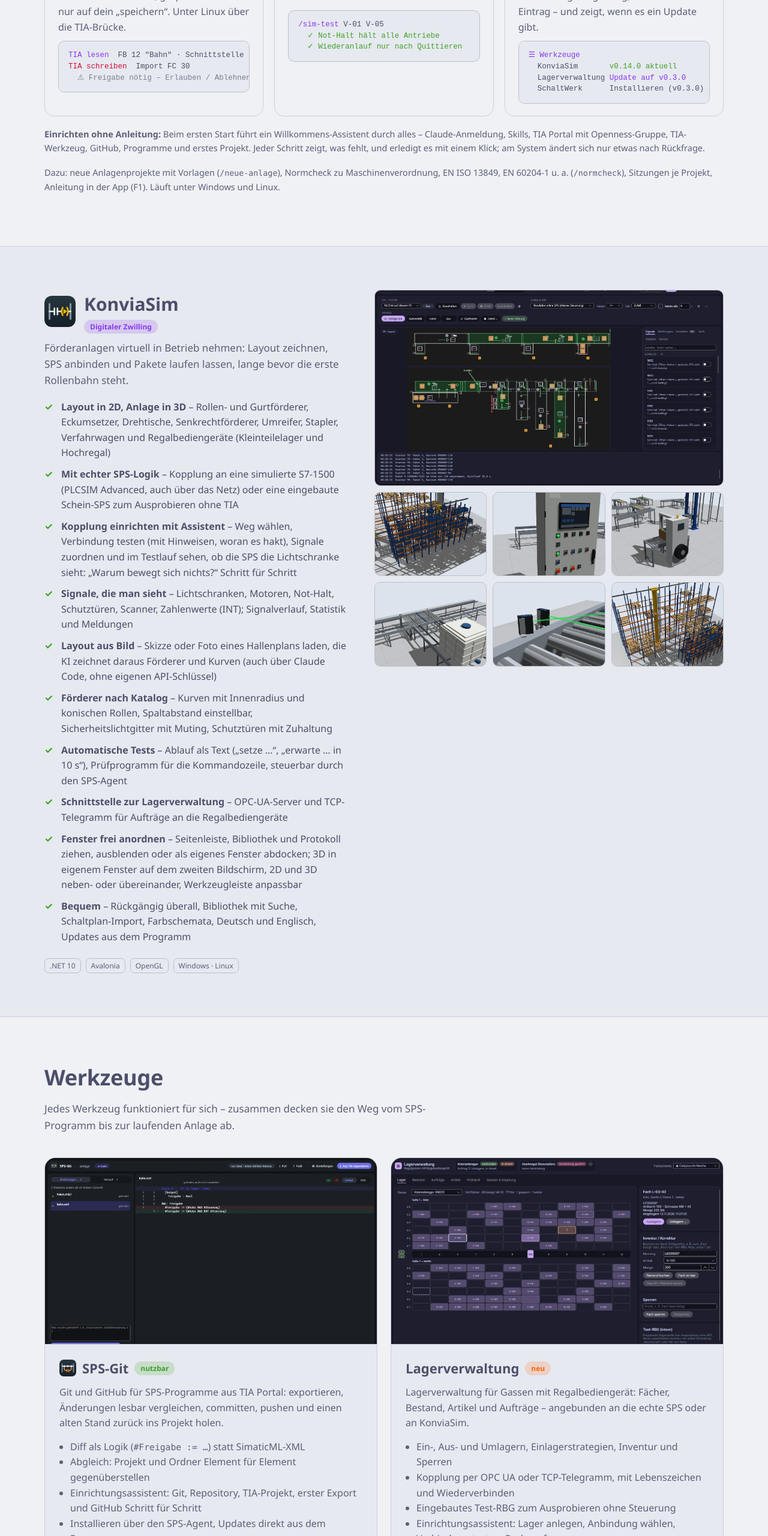
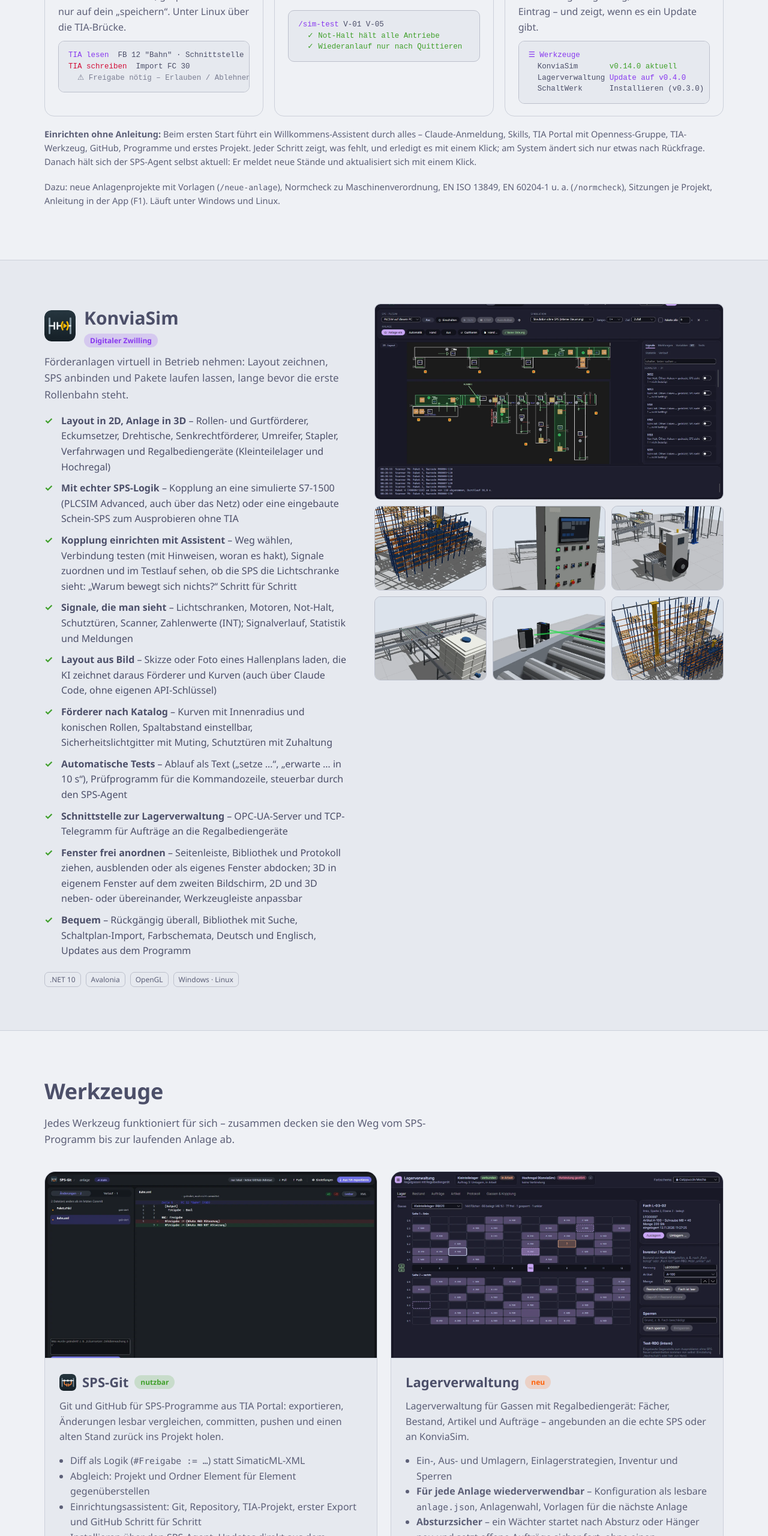
Before and after one commit to Taktloss/Taktloss.github.io, a plain HTML site: page index.html in a window 1280 px wide. Shown: the part 1240-3800 px from the top of the page at 60% size. Drawn offline with Linux system fonts and the light colour scheme.

Commit message:
Lagerverwaltung 0.4.0 (Anlagen, Absturzsicherheit, Lageransicht), SPS-Agent aktualisiert sich selbst
Co-Authored-By: Claude Opus 5.5 <noreply@anthropic.com>

```diff
--- a/index.html
+++ b/index.html
@@ -256,11 +256,11 @@ dialog.lightbox p { color:#cdd6f4; text-align:center; margin:10px 0 0; font-size
         <p>Installiert KonviaSim, PLCSIM-Brücke, SPS-Git, Lagerverwaltung und SchaltWerk als fertige Pakete – ohne Entwicklungsumgebung, mit Startmenü-Eintrag – und zeigt, wenn es ein Update gibt.</p>
         <pre class="term"><span class="k">☰ Werkzeuge</span>
   KonviaSim       <span class="s">v0.14.0 aktuell</span>
-  Lagerverwaltung <span class="k">Update auf v0.3.0</span>
+  Lagerverwaltung <span class="k">Update auf v0.4.0</span>
   SchaltWerk      Installieren (v0.3.0)</pre>
       </div>
     </div>
-    <p class="note"><b>Einrichten ohne Anleitung:</b> Beim ersten Start führt ein Willkommens-Assistent durch alles – Claude-Anmeldung, Skills, TIA Portal mit Openness-Gruppe, TIA-Werkzeug, GitHub, Programme und erstes Projekt. Jeder Schritt zeigt, was fehlt, und erledigt es mit einem Klick; am System ändert sich nur etwas nach Rückfrage.</p>
+    <p class="note"><b>Einrichten ohne Anleitung:</b> Beim ersten Start führt ein Willkommens-Assistent durch alles – Claude-Anmeldung, Skills, TIA Portal mit Openness-Gruppe, TIA-Werkzeug, GitHub, Programme und erstes Projekt. Jeder Schritt zeigt, was fehlt, und erledigt es mit einem Klick; am System ändert sich nur etwas nach Rückfrage. Danach hält sich der SPS-Agent selbst aktuell: Er meldet neue Stände und aktualisiert sich mit einem Klick.</p>
     <p class="note">Dazu: neue Anlagenprojekte mit Vorlagen (<code>/neue-anlage</code>), Normcheck zu Maschinenverordnung, EN ISO 13849, EN 60204-1 u. a. (<code>/normcheck</code>), Sitzungen je Projekt, Anleitung in der App (F1). Läuft unter Windows und Linux.</p>
   </div>
 </section>
@@ -329,6 +329,9 @@ dialog.lightbox p { color:#cdd6f4; text-align:center; margin:10px 0 0; font-size
           <p>Lagerverwaltung für Gassen mit Regalbediengerät: Fächer, Bestand, Artikel und Aufträge – angebunden an die echte SPS oder an KonviaSim.</p>
           <ul>
             <li>Ein-, Aus- und Umlagern, Einlagerstrategien, Inventur und Sperren</li>
+            <li><b>Für jede Anlage wiederverwendbar</b> – Konfiguration als lesbare <code>anlage.json</code>, Anlagenwahl, Vorlagen für die nächste Anlage</li>
+            <li><b>Absturzsicher</b> – ein Wächter startet nach Absturz oder Hänger neu und setzt offene Aufträge sicher fort, ohne einen Fahrauftrag doppelt zu schicken; automatische Sicherungen</li>
+            <li>Lageransicht mit zuschaltbaren Infos: Menge, Alter, Quelle und Ziel offener Aufträge, Füllgrad, Auftragsliste, RBG live</li>
             <li>Kopplung per OPC UA oder TCP-Telegramm, mit Lebenszeichen und Wiederverbinden</li>
             <li>Eingebautes Test-RBG zum Ausprobieren ohne Steuerung</li>
             <li>Einrichtungsassistent: Lager anlegen, Anbindung wählen, Verbindung testen, Probeauftrag</li>
```
